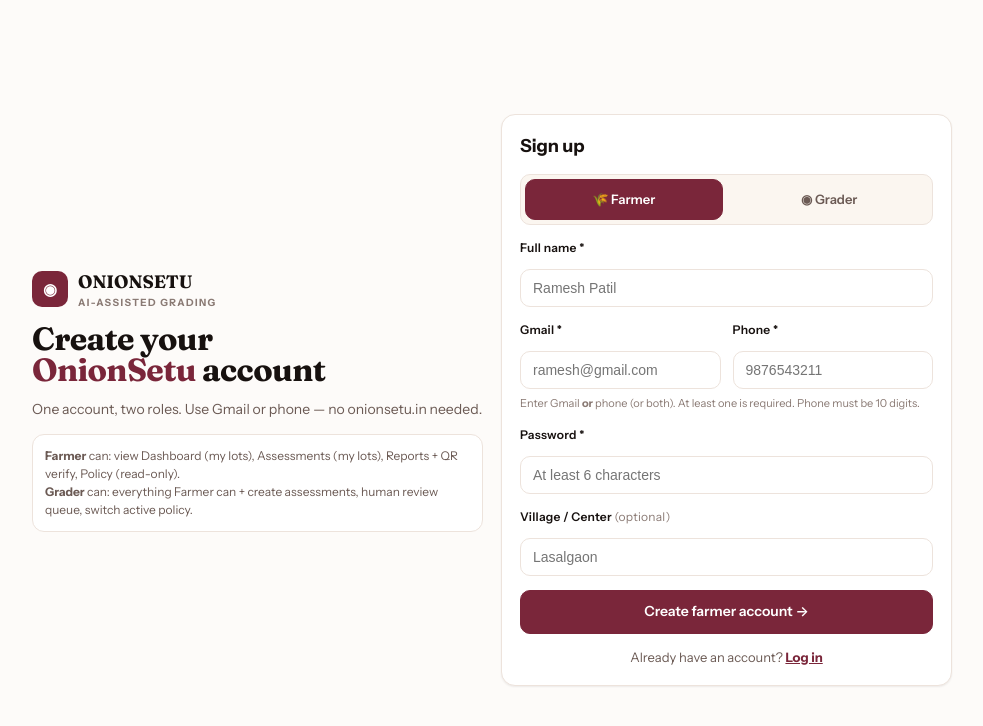
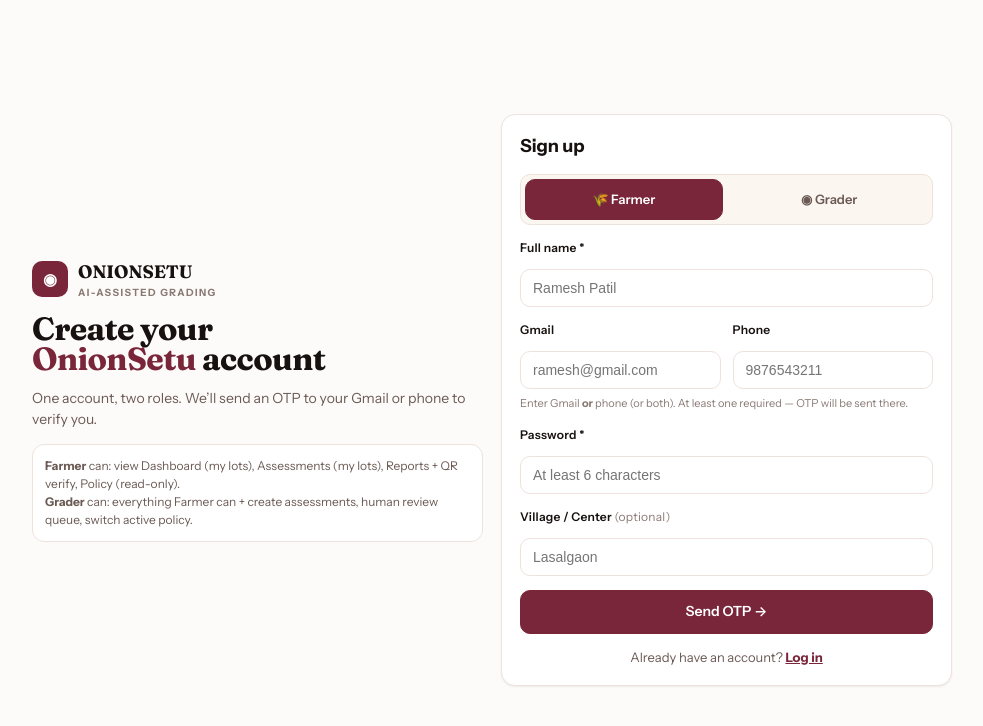
Before and after one commit to abdulahad-m07/onion-setu, a React (Vite) app: page /signup in a window 1280 px wide. Shown: the top 726 px of the page, without its empty margins (148-1131 px from the left). Built offline with nearby package versions, Linux system fonts and the light colour scheme.

Commit message:
feat: OTP via Gmail/SMS - send code to channel user signed up/logged in with

```diff
--- /dev/null
+++ b/src/lib/otp.jsx
@@ -0,0 +1,67 @@
+// Simulated OTP — swap mockSend with real provider (Twilio / SendGrid / Supabase) in production
+const LS_OTP = "onion-setu-otp-v1";
+const TTL_MS = 5 * 60 * 1000; // 5 minutes
+
+function genCode(){ return String(Math.floor(100000 + Math.random()*900000)); }
+
+function load(){
+  try{ return JSON.parse(localStorage.getItem(LS_OTP) || "{}"); }catch{ return {}; }
+}
+function save(map){ localStorage.setItem(LS_OTP, JSON.stringify(map)); }
+
+export function sendOtp(identifier, channel){
+  // channel: "email" | "sms"
+  const code = genCode();
+  const key = String(identifier).trim().toLowerCase();
+  const map = load();
+  map[key] = { code, channel, expiresAt: Date.now()+TTL_MS, attempts:0 };
+  save(map);
+  // MOCK send — in production: call backend /api/send-otp
+  console.log(`[OnionSetu OTP] Channel:${channel} To:${identifier} Code:${code} (expires in 5m)`);
+  // For demo we return code so UI can show it; production would NOT expose it
+  return { ok:true, code, channel, expiresAt: Date.now()+TTL_MS };
+}
+
+export function verifyOtp(identifier, code){
+  const key = String(identifier).trim().toLowerCase();
+  const map = load();
+  const entry = map[key];
+  if(!entry) return { ok:false, error:"No OTP found. Please request a new code." };
+  if(Date.now() > entry.expiresAt){
+    delete map[key]; save(map);
+    return { ok:false, error:"OTP expired. Please request a new code." };
+  }
+  if(String(entry.code) !== String(code).trim()){
+    entry.attempts = (entry.attempts||0)+1;
+    save(map);
+    return { ok:false, error:"Incorrect OTP. Please try again." };
+  }
+  delete map[key]; save(map);
+  return { ok:true };
+}
+
+export function getPending(identifier){
+  const key = String(identifier).trim().toLowerCase();
+  const map = load();
+  const e = map[key];
+  if(!e) return null;
+  if(Date.now()>e.expiresAt) return null;
+  return e;
+}
+
+export function channelFor(identifier){
+  const v = String(identifier).trim();
+  if(/^[6-9]\d{9}$/.test(v)) return "sms";
+  return "email";
+}
+
+export function maskContact(identifier, channel){
+  const v = String(identifier).trim();
+  if(channel==="sms"){
+    return v.replace(/(\d{2})\d{6}(\d{2})/, "$1******$2");
+  }
+  // email
+  const [user, domain] = v.split("@");
+  if(!domain) return v;
+  return `${user.slice(0,2)}***@${domain}`;
+}
--- a/src/pages/Login.jsx
+++ b/src/pages/Login.jsx
@@ -2,9 +2,10 @@
 import { Link, useNavigate, useLocation } from "react-router-dom";
 import { useAuth } from "../lib/auth";
 import { useSeo } from "../lib/seo";
+import { sendOtp, verifyOtp, channelFor, maskContact } from "../lib/otp";
 
 export default function Login(){
-  useSeo({ title:"Login", description:"Login to OnionSetu as Farmer or Grader with Gmail or phone — access assessments, reports and verification for Lasalgaon APMC.", canonical:"/login" });
+  useSeo({ title:"Login", description:"Login to OnionSetu as Farmer or Grader with Gmail or phone — OTP verified via SMS or email.", canonical:"/login" });
   const { login, demoLogin } = useAuth();
   const nav = useNavigate();
   const loc = useLocation();
@@ -14,6 +15,11 @@
   const [password, setPassword] = useState("123456");
   const [err, setErr] = useState("");
   const [busy, setBusy] = useState(false);
+  // OTP state
+  const [step, setStep] = useState("credentials"); // credentials | otp
+  const [otp, setOtp] = useState("");
+  const [otpInfo, setOtpInfo] = useState(null); // {channel, masked, code?}
+  const [cooldown, setCooldown] = useState(0);
 
   function submit(e){
     e.preventDefault();
@@ -22,17 +28,38 @@
     setBusy(true);
     const r = login(identifier.trim(), password, role);
     setBusy(false);
-    if(!r.ok) setErr(r.error);
-    else nav(next, { replace:true });
+    if(!r.ok){ setErr(r.error); return; }
+    // credentials ok — send OTP to the identifier channel
+    const channel = channelFor(identifier.trim());
+    const sent = sendOtp(identifier.trim(), channel);
+    setOtpInfo({ channel, masked: maskContact(identifier.trim(), channel), code: sent.code });
+    setOtp(""); setStep("otp"); setCooldown(30);
+    const iv = setInterval(()=> setCooldown(c=>{ if(c<=1){ clearInterval(iv); return 0; } return c-1; }), 1000);
   }
   function onRole(r){
     setRole(r);
     if(r==="grader"){ setIdentifier("grader@gmail.com"); setPassword("123456"); }
     else { setIdentifier("farmer@gmail.com"); setPassword("123456"); }
+    setStep("credentials"); setErr("");
   }
   function usePhone(){
     if(role==="grader") setIdentifier("9876543210");
     else setIdentifier("9876543211");
+  }
+  function verify(e){
+    e.preventDefault();
+    setErr("");
+    if(otp.trim().length!==6){ setErr("Enter the 6-digit OTP."); return; }
+    const v = verifyOtp(identifier.trim(), otp.trim());
+    if(!v.ok){ setErr(v.error); return; }
+    nav(next, { replace:true });
+  }
+  function resend(){
+    const channel = channelFor(identifier.trim());
+    const sent = sendOtp(identifier.trim(), channel);
+    setOtpInfo({ channel, masked: maskContact(identifier.trim(), channel), code: sent.code });
+    setErr(""); setCooldown(30);
+    const iv = setInterval(()=> setCooldown(c=>{ if(c<=1){ clearInterval(iv); return 0; } return c-1; }), 1000);
   }
 
   return (
@@ -52,18 +79,20 @@
           <div style={{fontSize:12, color:"#8a7a74", background:"white", border:"1px solid #EDE3DC", borderRadius:10, padding:10}}>
             <b>Demo accounts</b> — click a role above (auto-fills). Password is <span className="mono">123456</span><br/>
             Farmer: <span className="mono" style={{fontSize:11}}>farmer@gmail.com</span> or <span className="mono" style={{fontSize:11}}>9876543211</span><br/>
-            Grader: <span className="mono" style={{fontSize:11}}>grader@gmail.com</span> or <span className="mono" style={{fontSize:11}}>9876543210</span>
+            Grader: <span className="mono" style={{fontSize:11}}>grader@gmail.com</span> or <span className="mono" style={{fontSize:11}}>9876543210</span><br/>
+            <span style={{fontSize:11, color:"#7A263A", fontWeight:600}}>OTP is sent to your Gmail or phone — demo code shown below after login.</span>
             <div style={{display:"flex", gap:8, marginTop:8, flexWrap:"wrap"}}>
-              <button className="btn btn-secondary" style={{fontSize:12, flex:1}} onClick={()=>{ demoLogin("farmer"); nav(next,{replace:true}); }}>Quick as Farmer</button>
-              <button className="btn btn-secondary" style={{fontSize:12, flex:1}} onClick={()=>{ demoLogin("grader"); nav(next,{replace:true}); }}>Quick as Grader</button>
+              <button className="btn btn-secondary" style={{fontSize:12, flex:1}} onClick={()=>{ demoLogin("farmer"); nav(next,{replace:true}); }}>Quick as Farmer (no OTP)</button>
+              <button className="btn btn-secondary" style={{fontSize:12, flex:1}} onClick={()=>{ demoLogin("grader"); nav(next,{replace:true}); }}>Quick as Grader (no OTP)</button>
             </div>
           </div>
         </div>
 
+        {step==="credentials" ? (
         <form onSubmit={submit} className="card card-pad" style={{display:"grid", gap:14, alignContent:"start"}}>
           <div>
             <h2 style={{margin:0, fontSize:18, fontWeight:700}}>Login</h2>
-            <p style={{margin:"4px 0 0", color:"#6B5A54", fontSize:13}}>Use your Gmail or phone number with the selected role.</p>
+            <p style={{margin:"4px 0 0", color:"#6B5A54", fontSize:13}}>Use your Gmail or phone number with the selected role. We’ll send an OTP to verify it.</p>
           </div>
 
           <div style={{display:"flex", gap:8, padding:4, background:"#FBF6F0", border:"1px solid #EDE3DC", borderRadius:10}}>
@@ -82,14 +111,33 @@
 
           {err && <div style={{background:"#FDECEC", border:"1px solid #F5C2C2", color:"#B33A3A", borderRadius:10, padding:"10px 12px", fontSize:13}}>{err}</div>}
 
-          <button className="btn btn-primary" type="submit" disabled={busy} style={{width:"100%", minHeight:44}}>{busy ? "Signing in…" : `Login as ${role==="grader"?"Grader":"Farmer"} →`}</button>
+          <button className="btn btn-primary" type="submit" disabled={busy} style={{width:"100%", minHeight:44}}>{busy ? "Signing in…" : `Send OTP →`}</button>
 
           <div style={{textAlign:"center", fontSize:13, color:"#6B5A54"}}>No account? <Link to="/signup" style={{color:"#7A263A", fontWeight:700, textDecoration:"underline"}}>Create one</Link> · <Link to="/landing" style={{color:"#8a7a74"}}>Learn more</Link></div>
-
-          <div style={{fontSize:11, color:"#8a7a74", textAlign:"center", borderTop:"1px solid #F3EAE2", paddingTop:10}}>
-            Lasalgaon APMC · Nashik, MH — <Link to="/policy" style={{color:"#7A263A"}}>Policy {role==="grader"?"v2026.1":""}</Link> · <Link to="/sitemap.xml" style={{color:"#7A263A"}}>Sitemap</Link>
+          <div style={{fontSize:11, color:"#8a7a74", textAlign:"center", borderTop:"1px solid #F3EAE2", paddingTop:10}}>Lasalgaon APMC · OTP sent via {channelFor(identifier)==="sms" ? "SMS" : "Gmail"} to your contact</div>
+        </form>
+        ) : (
+        <form onSubmit={verify} className="card card-pad" style={{display:"grid", gap:14, alignContent:"start"}}>
+          <div>
+            <h2 style={{margin:0, fontSize:18, fontWeight:700}}>Verify OTP</h2>
+            <p style={{margin:"4px 0 0", color:"#6B5A54", fontSize:13}}>We sent a 6-digit code via <b>{otpInfo?.channel==="sms" ? "SMS" : "Gmail"}</b> to <b className="mono">{otpInfo?.masked}</b>.</p>
           </div>
+          <div style={{background:"#EDF5EF", border:"1px solid #C8E4CC", borderRadius:10, padding:10, fontSize:12}}>
+            <b>Demo OTP (simulated):</b> <span className="mono" style={{fontSize:16, color:"#7A263A", letterSpacing:".08em"}}>{otpInfo?.code}</span>
+            <div style={{color:"#6B5A54", marginTop:4}}>In production this is sent via {otpInfo?.channel==="sms" ? "Twilio SMS" : "Gmail (SendGrid / Supabase)"} and expires in 5 minutes. Console also logs it.</div>
+          </div>
+          <label style={{display:"grid", gap:6}}><span className="label">Enter 6-digit OTP *</span>
+            <input className="input" type="text" inputMode="numeric" maxLength={6} required value={otp} onChange={e=> setOtp(e.target.value.replace(/\D/g,"").slice(0,6))} placeholder="• • • • • •" style={{letterSpacing:".2em", textAlign:"center", fontSize:18}} autoFocus />
+          </label>
+          {err && <div style={{background:"#FDECEC", border:"1px solid #F5C2C2", color:"#B33A3A", borderRadius:10, padding:"10px 12px", fontSize:13}}>{err}</div>}
+          <button className="btn btn-primary" type="submit" style={{width:"100%", minHeight:44}}>Verify & enter →</button>
+          <div style={{display:"flex", gap:8}}>
+            <button type="button" className="btn btn-secondary" style={{flex:1, fontSize:12}} onClick={resend} disabled={cooldown>0}>{cooldown>0 ? `Resend in ${cooldown}s` : `Resend OTP via ${otpInfo?.channel==="sms" ? "SMS" : "Gmail"}`}</button>
+            <button type="button" className="btn btn-ghost" style={{fontSize:12}} onClick={()=>{ setStep("credentials"); setErr(""); }}>Back</button>
+          </div>
+          <div style={{fontSize:11, color:"#8a7a74", textAlign:"center"}}>Didn’t receive it? Check spam for Gmail, or network for SMS. Demo code is shown above.</div>
         </form>
+        )}
       </div>
       <style>{`@media(max-width:800px){ .login-grid{ grid-template-columns:1fr !important } }`}</style>
     </div>
--- a/src/pages/Signup.jsx
+++ b/src/pages/Signup.jsx
@@ -2,9 +2,10 @@
 import { Link, useNavigate } from "react-router-dom";
 import { useAuth } from "../lib/auth";
 import { useSeo } from "../lib/seo";
+import { sendOtp, verifyOtp, channelFor, maskContact } from "../lib/otp";
 
 export default function Signup(){
-  useSeo({ title:"Sign up", description:"Create a Farmer or Grader account on OnionSetu with Gmail or phone — get access tailored to your role.", canonical:"/signup" });
+  useSeo({ title:"Sign up", description:"Create a Farmer or Grader account on OnionSetu with Gmail or phone — OTP verified via the channel you use.", canonical:"/signup" });
   const { signup } = useAuth();
   const nav = useNavigate();
   const [role, setRole] = useState("farmer");
@@ -15,6 +16,19 @@
   const [center, setCenter] = useState("");
   const [err, setErr] = useState("");
   const [busy, setBusy] = useState(false);
+  // OTP
+  const [step, setStep] = useState("form"); // form | otp
+  const [otp, setOtp] = useState("");
+  const [otpInfo, setOtpInfo] = useState(null);
+  const [pendingData, setPendingData] = useState(null);
+  const [cooldown, setCooldown] = useState(0);
+
+  function startOtp(identifier, channel){
+    const sent = sendOtp(identifier, channel);
+    setOtpInfo({ channel, masked: maskContact(identifier, channel), identifier, code: sent.code });
+    setOtp(""); setCooldown(30);
+    const iv = setInterval(()=> setCooldown(c=>{ if(c<=1){ clearInterval(iv); return 0; } return c-1; }), 1000);
+  }
 
   function submit(e){
     e.preventDefault();
@@ -23,11 +37,29 @@
     if(!email.trim() && !phone.trim()){ setErr("Enter a Gmail address or phone number."); return; }
     if(email.trim() && !/^[^\s@]+@[^\s@]+\.[^\s@]+$/.test(email.trim())){ setErr("Enter a valid Gmail address (e.g., ramesh@gmail.com)."); return; }
     if(phone.trim() && !/^[6-9]\d{9}$/.test(phone.trim())){ setErr("Enter a valid 10-digit phone number starting with 6-9."); return; }
+    // choose OTP channel: prefer the identifier user will login with — if phone given, send SMS, else Gmail
+    const identifier = phone.trim() || email.trim();
+    const channel = channelFor(identifier);
+    const data = { name: name.trim(), email: email.trim(), phone: phone.trim(), password, role, center: center.trim() };
+    setPendingData(data);
+    startOtp(identifier, channel);
+    setStep("otp");
+  }
+  function verify(e){
+    e.preventDefault();
+    setErr("");
+    if(otp.trim().length!==6){ setErr("Enter the 6-digit OTP."); return; }
+    const v = verifyOtp(otpInfo.identifier, otp.trim());
+    if(!v.ok){ setErr(v.error); return; }
     setBusy(true);
-    const r = signup({ name: name.trim(), email: email.trim(), phone: phone.trim(), password, role, center: center.trim() });
+    const r = signup(pendingData);
     setBusy(false);
-    if(!r.ok) setErr(r.error);
-    else nav("/", { replace:true });
+    if(!r.ok){ setErr(r.error); setStep("form"); return; }
+    nav("/", { replace:true });
+  }
+  function resend(){
+    startOtp(otpInfo.identifier, otpInfo.channel);
+    setErr("");
   }
 
   return (
@@ -39,13 +71,14 @@
             <div><div style={{fontFamily:"Fraunces, serif", fontWeight:700, fontSize:18}}>ONIONSETU</div><div style={{fontSize:10, letterSpacing:".14em", textTransform:"uppercase", color:"#8a7a74", fontWeight:700}}>AI-Assisted Grading</div></div>
           </div>
           <h1 className="h-display" style={{margin:0, fontSize:32, lineHeight:.95}}>Create your<br/><span style={{color:"#7A263A"}}>OnionSetu</span> account</h1>
-          <p style={{margin:0, color:"#6B5A54", fontSize:14}}>One account, two roles. Use Gmail or phone — no onionsetu.in needed.</p>
+          <p style={{margin:0, color:"#6B5A54", fontSize:14}}>One account, two roles. We’ll send an OTP to your Gmail or phone to verify you.</p>
           <div style={{background:"white", border:"1px solid #EDE3DC", borderRadius:12, padding:12, fontSize:12, color:"#6B5A54"}}>
             <b>Farmer</b> can: view Dashboard (my lots), Assessments (my lots), Reports + QR verify, Policy (read-only).<br/>
             <b>Grader</b> can: everything Farmer can + create assessments, human review queue, switch active policy.
           </div>
         </div>
 
+        {step==="form" ? (
         <form onSubmit={submit} className="card card-pad" style={{display:"grid", gap:14, alignContent:"start"}}>
           <h2 style={{margin:0, fontSize:18, fontWeight:700}}>Sign up</h2>
 
@@ -58,14 +91,14 @@
             <input className="input" required value={name} onChange={e=> setName(e.target.value)} placeholder={role==="grader" ? "S. Kulkarni" : "Ramesh Patil"} autoComplete="name" />
           </label>
           <div style={{display:"grid", gridTemplateColumns:"1fr 1fr", gap:12}} className="signup-grid">
-            <label style={{display:"grid", gap:6}}><span className="label">Gmail *</span>
+            <label style={{display:"grid", gap:6}}><span className="label">Gmail</span>
               <input className="input" type="email" value={email} onChange={e=> setEmail(e.target.value)} placeholder="ramesh@gmail.com" autoComplete="email" />
             </label>
-            <label style={{display:"grid", gap:6}}><span className="label">Phone *</span>
+            <label style={{display:"grid", gap:6}}><span className="label">Phone</span>
               <input className="input" type="tel" inputMode="numeric" value={phone} onChange={e=> setPhone(e.target.value.replace(/\D/g,"").slice(0,10))} placeholder="9876543211" autoComplete="tel" />
             </label>
           </div>
-          <div style={{fontSize:11, color:"#8a7a74", marginTop:-8}}>Enter Gmail <b>or</b> phone (or both). At least one is required. Phone must be 10 digits.</div>
+          <div style={{fontSize:11, color:"#8a7a74", marginTop:-8}}>Enter Gmail <b>or</b> phone (or both). At least one required — OTP will be sent there.</div>
           <label style={{display:"grid", gap:6}}><span className="label">Password *</span>
             <input className="input" type="password" required value={password} onChange={e=> setPassword(e.target.value)} placeholder="At least 6 characters" autoComplete="new-password" />
           </label>
@@ -75,10 +108,29 @@
 
           {err && <div style={{background:"#FDECEC", border:"1px solid #F5C2C2", color:"#B33A3A", borderRadius:10, padding:"10px 12px", fontSize:13}}>{err}</div>}
 
-          <button className="btn btn-primary" type="submit" disabled={busy} style={{width:"100%", minHeight:44}}>{busy ? "Creating…" : `Create ${role} account →`}</button>
+          <button className="btn btn-primary" type="submit" disabled={busy} style={{width:"100%", minHeight:44}}>{busy ? "Sending OTP…" : `Send OTP →`}</button>
 
           <div style={{textAlign:"center", fontSize:13, color:"#6B5A54"}}>Already have an account? <Link to="/login" style={{color:"#7A263A", fontWeight:700, textDecoration:"underline"}}>Log in</Link></div>
         </form>
+        ) : (
+        <form onSubmit={verify} className="card card-pad" style={{display:"grid", gap:14, alignContent:"start"}}>
+          <h2 style={{margin:0, fontSize:18, fontWeight:700}}>Verify OTP</h2>
+          <p style={{margin:0, color:"#6B5A54", fontSize:13}}>We sent a 6-digit code via <b>{otpInfo?.channel==="sms" ? "SMS" : "Gmail"}</b> to <b className="mono">{otpInfo?.masked}</b>.</p>
+          <div style={{background:"#EDF5EF", border:"1px solid #C8E4CC", borderRadius:10, padding:10, fontSize:12}}>
+            <b>Demo OTP (simulated):</b> <span className="mono" style={{fontSize:16, color:"#7A263A", letterSpacing:".08em"}}>{otpInfo?.code}</span>
+            <div style={{color:"#6B5A54", marginTop:4}}>In production: sent via {otpInfo?.channel==="sms" ? "Twilio SMS" : "Gmail"} — expires in 5 minutes.</div>
+          </div>
+          <label style={{display:"grid", gap:6}}><span className="label">Enter 6-digit OTP *</span>
+            <input className="input" type="text" inputMode="numeric" maxLength={6} required value={otp} onChange={e=> setOtp(e.target.value.replace(/\D/g,"").slice(0,6))} placeholder="• • • • • •" style={{letterSpacing:".2em", textAlign:"center", fontSize:18}} autoFocus />
+          </label>
+          {err && <div style={{background:"#FDECEC", border:"1px solid #F5C2C2", color:"#B33A3A", borderRadius:10, padding:"10px 12px", fontSize:13}}>{err}</div>}
+          <button className="btn btn-primary" type="submit" style={{width:"100%", minHeight:44}}>Verify & create account →</button>
+          <div style={{display:"flex", gap:8}}>
+            <button type="button" className="btn btn-secondary" style={{flex:1, fontSize:12}} onClick={resend} disabled={cooldown>0}>{cooldown>0 ? `Resend in ${cooldown}s` : `Resend OTP`}</button>
+            <button type="button" className="btn btn-ghost" style={{fontSize:12}} onClick={()=>{ setStep("form"); setErr(""); }}>Back</button>
+          </div>
+        </form>
+        )}
       </div>
       <style>{`@media(max-width:800px){ .login-grid{ grid-template-columns:1fr !important } .signup-grid{ grid-template-columns:1fr !important } }`}</style>
     </div>
```
